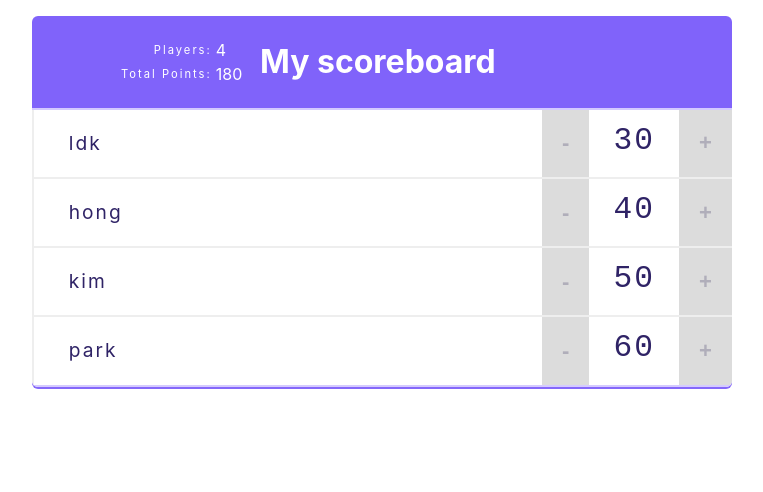
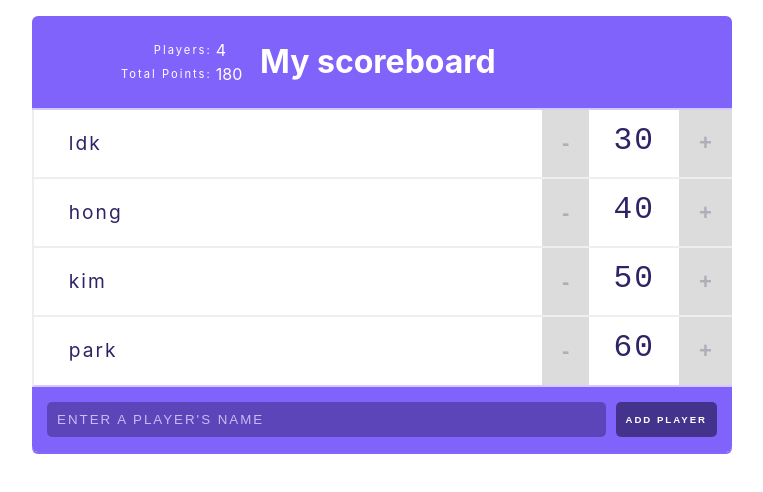
Before and after one commit to gdh8230/scoreboard1, a React (Create React App) app: page / in a window 1280 px wide. Shown: the top 492 px of the page, without its empty margins (258-1021 px from the left). Built offline with nearby package versions, Linux system fonts and the light colour scheme.

Commit message:
addplayer 기본 셋팅

```diff
--- /dev/null
+++ b/src/AddPlayerForm.js
@@ -0,0 +1,31 @@
+import React from 'react';
+
+export class AddPlayerForm extends React.Component {
+
+	state = {
+		value: ''
+	}
+
+	handleValueCahnge = (e) => {
+		console.log(e);
+		this.setState({value: e.target.value})
+	}
+
+	handleSubmit = (e) => {
+		e.preventDefault() // e.stopPropagation()
+		this.props.addPlayer(this.state.value);
+		this.setState({value:''})
+	}
+
+	render() {
+		return (
+			<form className="form" onSubmit={this.handleSubmit}>
+				<input className="input" type="text" placeholder="enter a player's name"
+						value={this.state.value}
+						onChange={this.handleValueCahnge}
+				></input>
+				<input className="input" type="submit" value="Add Player"></input>
+			</form>
+		);
+	}
+}
--- a/src/App.js
+++ b/src/App.js
@@ -1,9 +1,11 @@
 import React from 'react';
-import logo from './logo.svg';
+// import logo from './logo.svg';
 import './App.css';
 
 import {Header} from "./Header";
 import {Player} from "./Player";
+import {AddPlayerForm} from "./AddPlayerForm";
+
 
 
 class App extends React.Component{
@@ -19,6 +21,7 @@ class App extends React.Component{
     return (
       <div className="scoreboard">
         <Header title="My scoreboard" totalPlayers={11} players={this.state.players}/>
+
         {
           this.state.players.map((player) => {
             return (
@@ -28,6 +31,8 @@ class App extends React.Component{
             )
           })
         }
+
+        <AddPlayerForm addPlayer={this.handlePlayer}/>
       </div>
     )
   }
@@ -54,6 +59,9 @@ class App extends React.Component{
 		})
   }
 
+	handlePlayer (name){
+  	console.log('handlePlayer:', name);
+	}
 
 }
 
```
Also changed, not shown: 1 other file (tests, documents, lock files or other folders).
